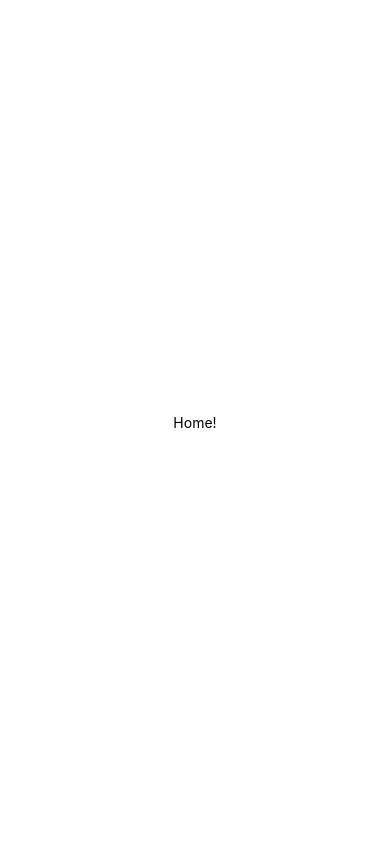
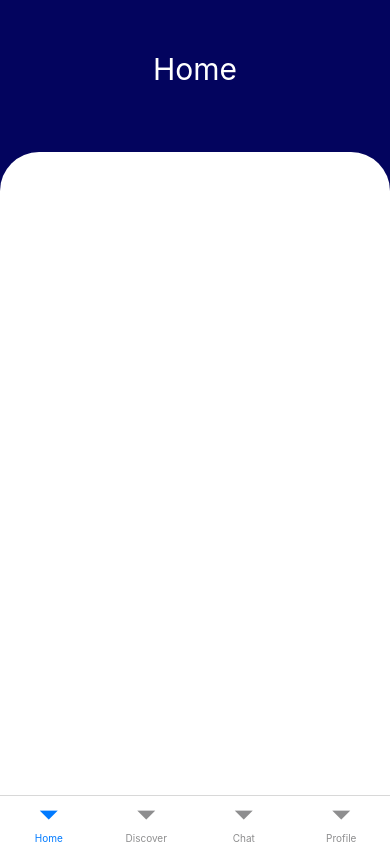
Before and after one commit to nahushvatsa/Together, a React Native app: screen /Home in a window 390 px wide. Built offline with nearby package versions, Linux system fonts and the light colour scheme.

Commit message:
added overlay for home

```diff
--- a/App.tsx
+++ b/App.tsx
@@ -8,32 +8,14 @@
  * @format
  */
 
-import React, {type PropsWithChildren} from 'react';
-import {
-  SafeAreaView,
-  ScrollView,
-  StatusBar,
-  StyleSheet,
-  Text,
-  useColorScheme,
-  View,
-} from 'react-native';
+import React from 'react';
+import {Text, View} from 'react-native';
+import Home from './screens/Home';
 
-import {
-  Colors,
-  DebugInstructions,
-  Header,
-  LearnMoreLinks,
-  ReloadInstructions,
-} from 'react-native/Libraries/NewAppScreen';
+import {createBottomTabNavigator} from '@react-navigation/bottom-tabs';
+import {NavigationContainer} from '@react-navigation/native';
 
-function Home() {
-  return (
-    <View style={{flex: 1, justifyContent: 'center', alignItems: 'center'}}>
-      <Text>Home!</Text>
-    </View>
-  );
-}
+const Tab = createBottomTabNavigator();
 
 function Discover() {
   return (
@@ -63,8 +45,41 @@ function Profile() {
 
 export default function App() {
   return (
-    <View style={{flex: 1, justifyContent: 'center', alignItems: 'center'}}>
-      <Text>Home!</Text>
-    </View>
+    <NavigationContainer>
+      <Tab.Navigator>
+        <Tab.Screen
+          name="Home"
+          component={Home}
+          options={{
+            tabBarLabel: 'Home',
+            headerShown: false,
+          }}
+        />
+        <Tab.Screen
+          name="Discover"
+          component={Discover}
+          options={{
+            tabBarLabel: 'Discover',
+            headerShown: false,
+          }}
+        />
+        <Tab.Screen
+          name="Chat"
+          component={Chat}
+          options={{
+            tabBarLabel: 'Chat',
+            headerShown: false,
+          }}
+        />
+        <Tab.Screen
+          name="Profile"
+          component={Profile}
+          options={{
+            tabBarLabel: 'Profile',
+            headerShown: false,
+          }}
+        />
+      </Tab.Navigator>
+    </NavigationContainer>
   );
 }
--- /dev/null
+++ b/screens/Home.tsx
@@ -0,0 +1,45 @@
+import {Dimensions, Text, View} from 'react-native';
+import React from 'react';
+
+const width = Dimensions.get('window').width;
+const height = Dimensions.get('window').height;
+
+export default function Home() {
+  return (
+    <View
+      style={{
+        backgroundColor: '#03045E',
+        flex: 1,
+        flexDirection: 'column',
+        paddingTop: height * 0.06,
+      }}>
+      <Text
+        style={{
+          flex: 1,
+          color: '#FFF',
+          fontSize: 30,
+          fontWeight: '400',
+          textAlign: 'center',
+        }}>
+        Home
+      </Text>
+      <View
+        style={{
+          flex: 1,
+          position: 'absolute',
+          left: 0,
+          marginTop: height * 0.12,
+          backgroundColor: '#FFF',
+          borderRadius: width * 0.1,
+          height: height,
+          width: width,
+          paddingHorizontal: width * 0.05,
+          paddingTop: height * 0.02,
+          flexDirection: 'column',
+        }}
+      />
+
+
+    </View>
+  );
+}
```
Also changed, not shown: package.json (+6 -1 lines), 3 other files (tests, documents, lock files or other folders).
